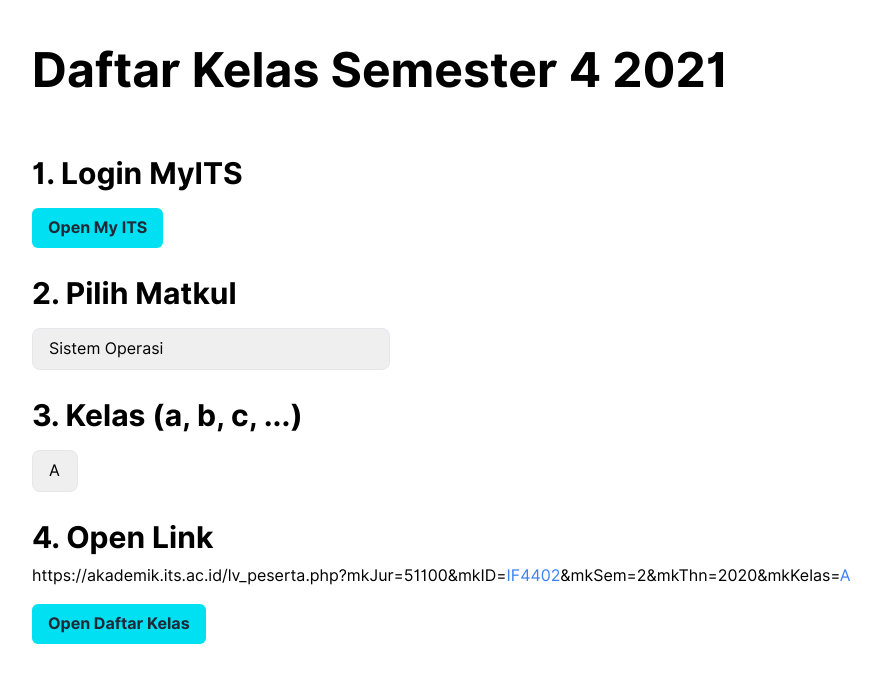
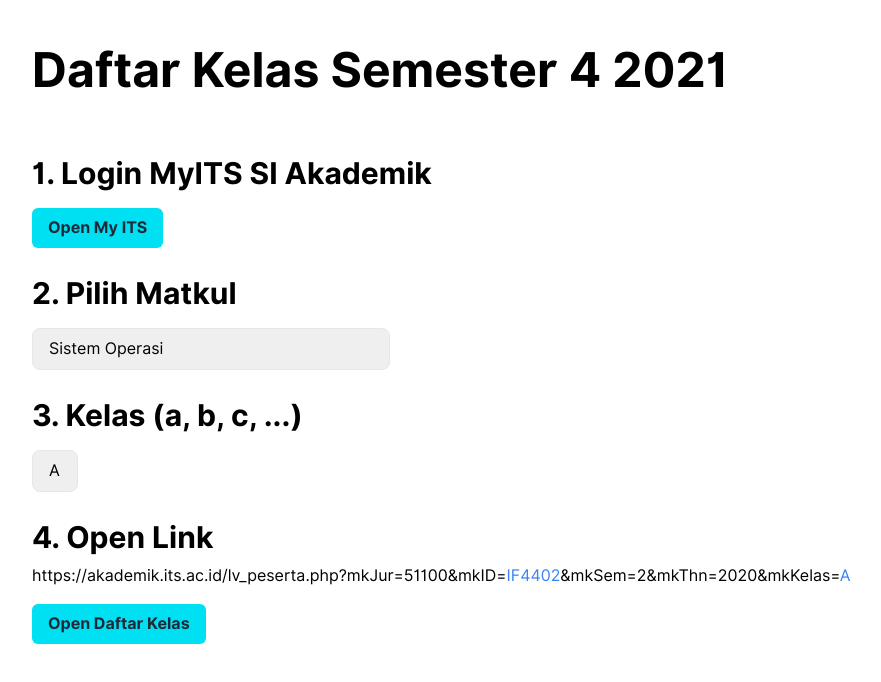
Before and after one commit to theodorusclarence/myits-class-helper, a Next.js app: page / in a window 1280 px wide. Shown: the top 682 px of the page, without its empty margins (58-939 px from the left). Built offline with nearby package versions, Linux system fonts and the light colour scheme.

Commit message:
changed heading

```diff
--- a/pages/index.jsx
+++ b/pages/index.jsx
@@ -49,7 +49,7 @@
           <div className='flex flex-col min-h-screen py-12 space-y-7 layout'>
             <h1 class='mb-8'>Daftar Kelas Semester 4 2021</h1>
             <div>
-              <h3 className='mb-4'>1. Login MyITS</h3>
+              <h3 className='mb-4'>1. Login MyITS SI Akademik</h3>
               <CustomLink href='https://akademik.its.ac.id/'>
                 Open My ITS
               </CustomLink>
```
